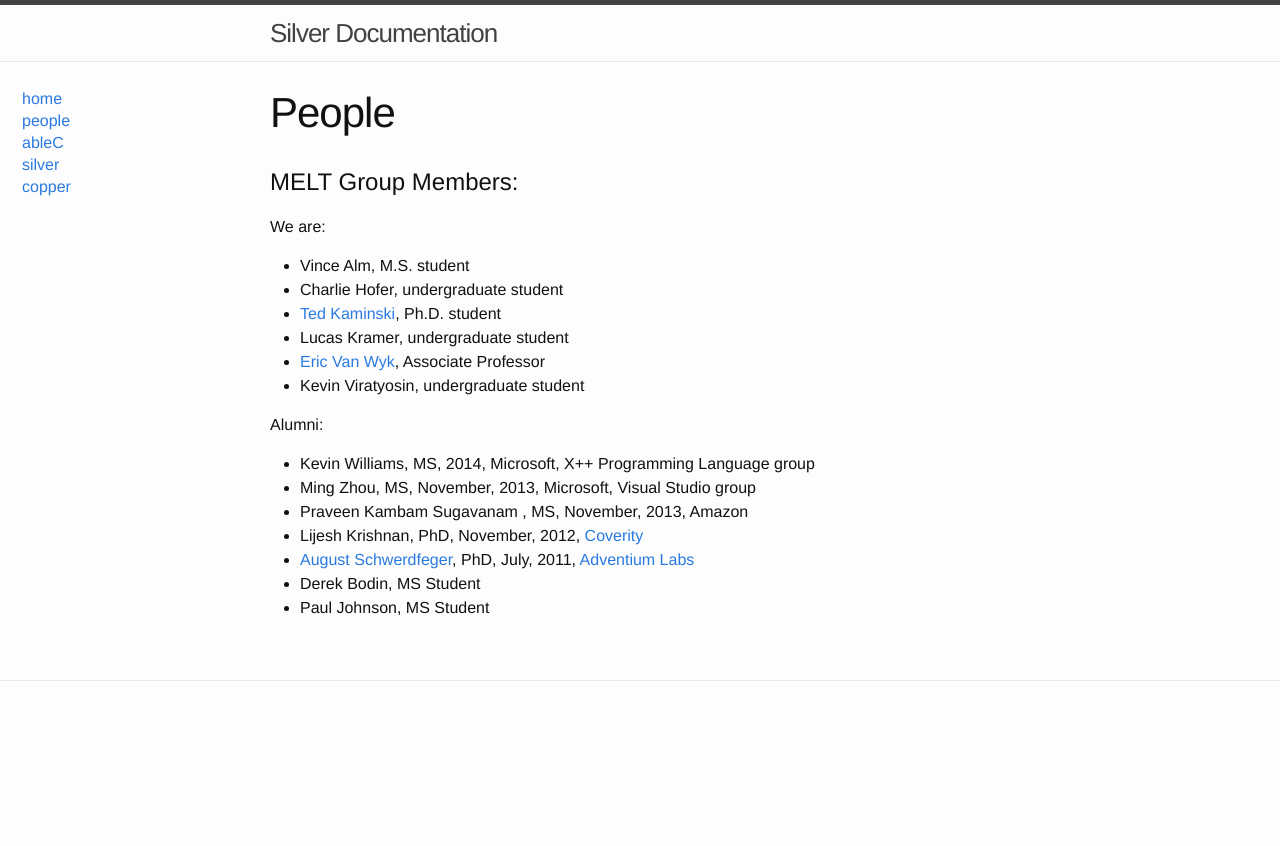
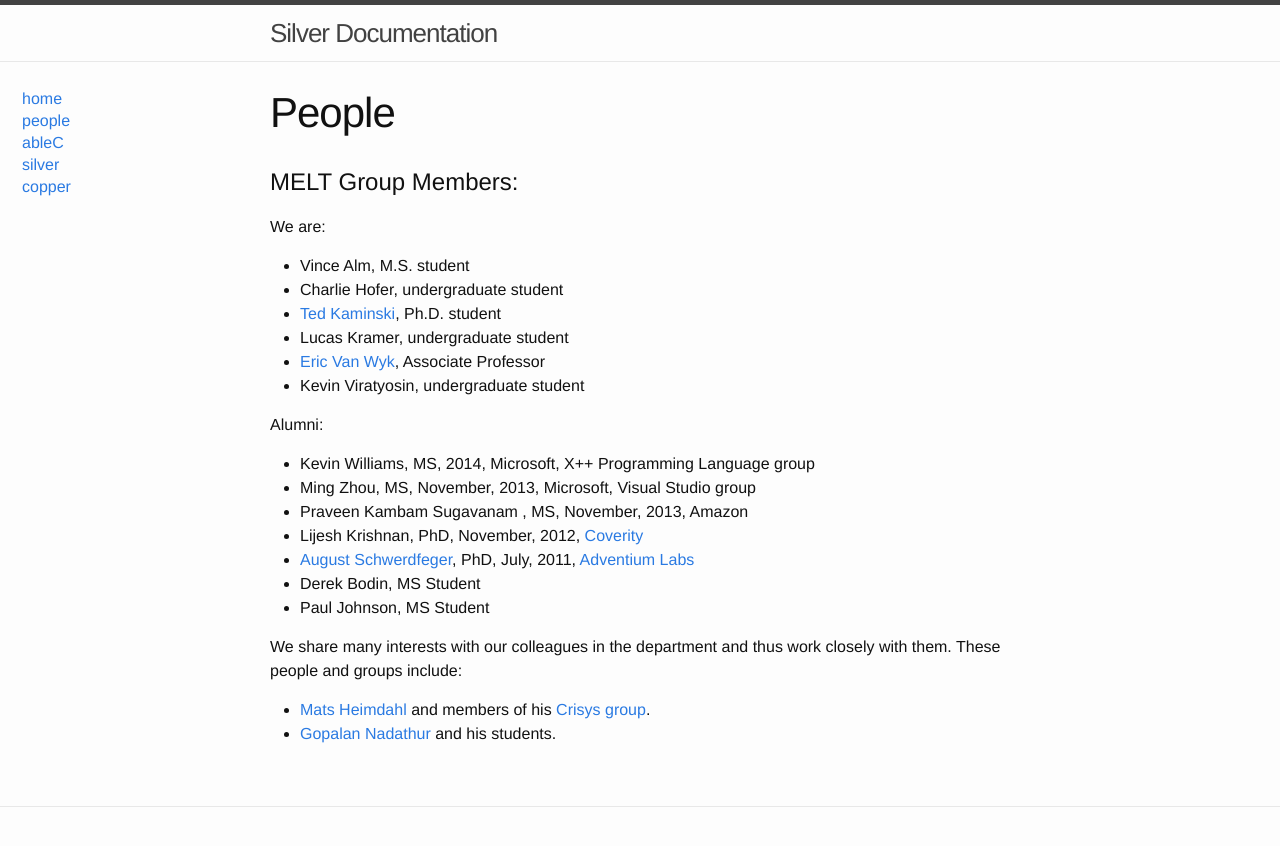
Before and after one commit to melt-umn/melt-website, a Jekyll site: the page built from people/index.md, in a window 1280 px wide. Shown: the top 846 px of the page. Built offline with Jekyll 4.4.1, drawn with Linux system fonts in a browser that asks for light colours.

Commit message:
Update index.md

```diff
--- a/people/index.md
+++ b/people/index.md
@@ -21,3 +21,7 @@ Alumni:
 * [August Schwerdfeger](http://www.adventiumlabs.com/about-us/staff/technical-staff/august-schwerdfeger-phd), PhD, July, 2011, [Adventium Labs](http://www.adventiumlabs.com/)
 * Derek Bodin, MS Student
 * Paul Johnson, MS Student
+
+We share many interests with our colleagues in the department and thus work closely with them. These people and groups include:
+* [Mats Heimdahl](http://www.umsec.umn.edu/directory/mats-heimdahl/) and members of his [Crisys group](http://crisys.cs.umn.edu/).
+* [Gopalan Nadathur](http://www-users.cs.umn.edu/~gopalan/) and his students.
```
